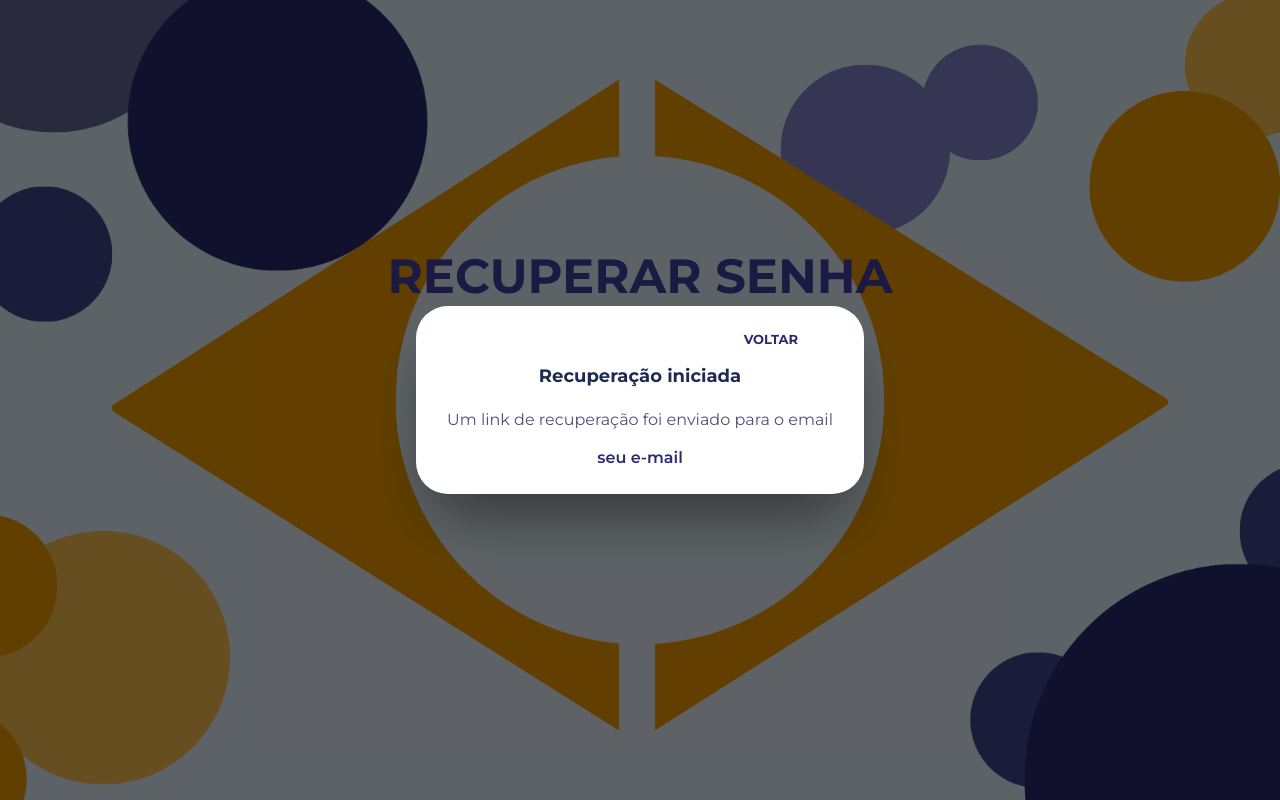
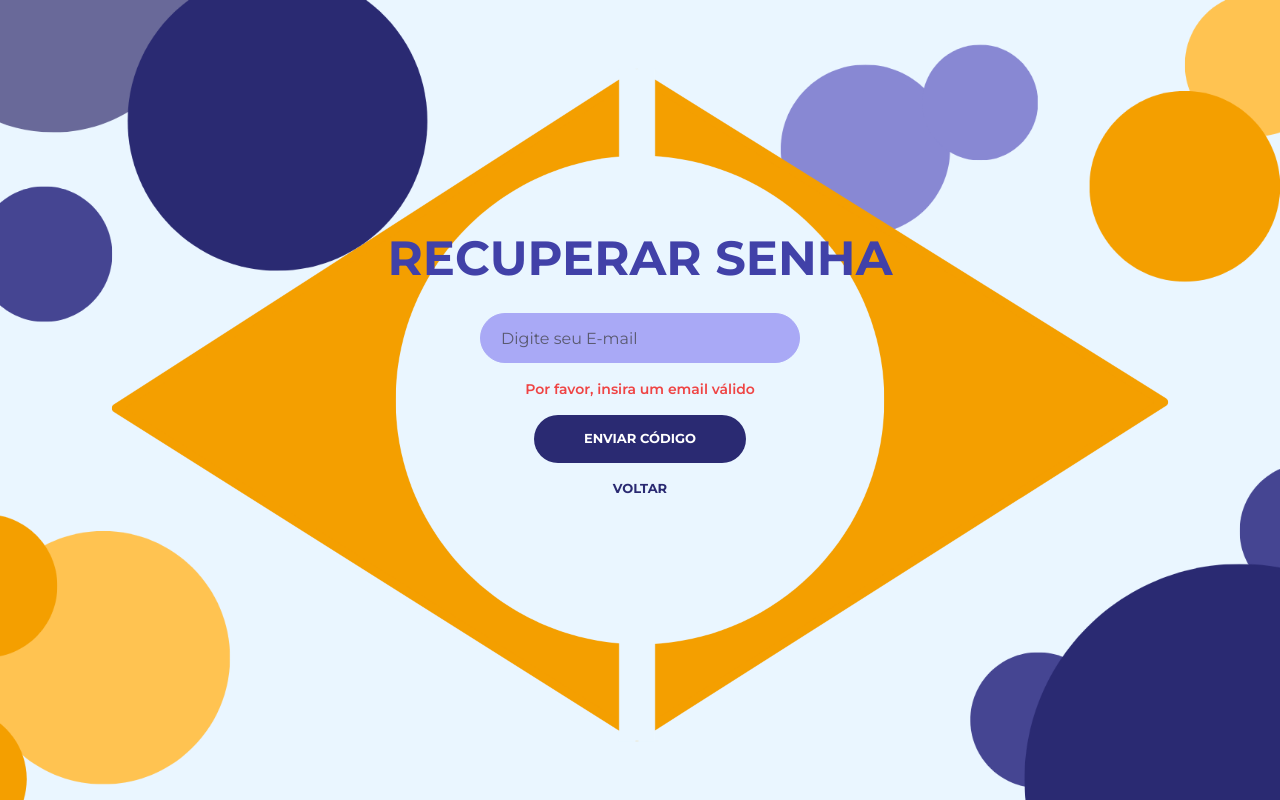
Before and after one commit to tcc-epol-ejs/epol-web, a React (Vite) app: page / in a window 1280 px wide. Both pictures are taken after a click on the button "ENVIAR CÓDIGO". Built offline with nearby package versions, Linux system fonts and the light colour scheme.

Commit message:
refactor: validação da textbox e tratamento da function "handleRecover" para mensagem de erro.

```diff
--- a/src/pages/recuperar_senha/index.tsx
+++ b/src/pages/recuperar_senha/index.tsx
@@ -1,6 +1,7 @@
 import { ChangeEvent, useState } from 'react';
 import Textbox from '../../components/textboxes/textboxRecuperar';
 import Botao from '../../components/botoes/botaoRecuperar';
+import Confirmar from '../../components/botoes/botaoRecuperar/confirmar';
 import efeitoTras from '../../assets/Imagens/efeitotras.png';
 import losango from '../../assets/Imagens/losango.png';
 import efeitoFrente from '../../assets/Imagens/efeitofrente.png';
@@ -9,12 +10,19 @@ import Voltar from '../../components/botoes/botaoRecuperar/voltar';
 function RecuperarSenha() {
   const [email, setEmail] = useState('');
   const [showModal, setShowModal] = useState(false);
+  const [showError, setShowError] = useState(false);
 
   function handleEmailChange(event: ChangeEvent<HTMLInputElement>) {
     setEmail(event.target.value);
+    setShowError(false);
   }
 
   function handleRecover() {
+    const emailRegex = /^[^\s@]+@[^\s@]+\.[^\s@]+$/;
+    if (!email.trim() || !emailRegex.test(email)) {
+      setShowError(true);
+      return;
+    }
     setShowModal(true);
   }
 
@@ -39,6 +47,11 @@ function RecuperarSenha() {
           <Textbox value={email} onChange={handleEmailChange}>
             Digite seu E-mail
           </Textbox>
+          {showError && (
+            <p className="text-red-500 text-sm font-semibold">
+              Por favor, insira um email válido
+            </p>
+          )}
           <Botao onClick={handleRecover}>ENVIAR CÓDIGO</Botao>
           <Voltar>Voltar</Voltar>
         </div>
@@ -56,17 +69,12 @@ function RecuperarSenha() {
             <div className="mt-8 text-center">
               <p className="text-lg font-bold">Recuperação iniciada</p>
               <p className="mt-4 text-base leading-7 text-[#4d5176]">
-                Um link de recuperação foi enviado para o email
-              </p>
-              <p className="mt-3 break-words font-semibold text-[#2a2a72]">
+                Um link de recuperação foi enviado para o email{' '}
                 {email || 'seu e-mail'}
               </p>
-              <Voltar
-                onClick={() => setShowModal(false)}
-                className="absolute right-4 top-4 px-4 py-2 text-[12px] uppercase"
-              >
-                Voltar
-              </Voltar>
+              <div className="mt-6 flex justify-center">
+                <Confirmar onClick={() => setShowModal(false)}>OK</Confirmar>
+              </div>
             </div>
           </div>
         </div>
```
